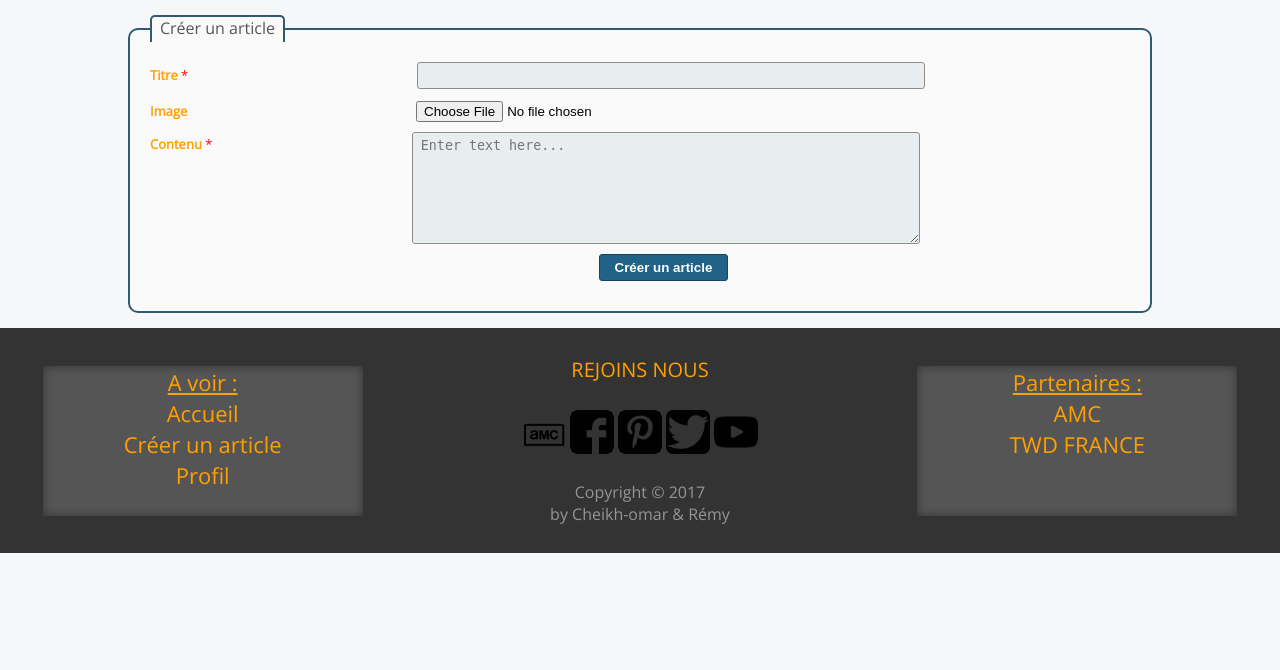
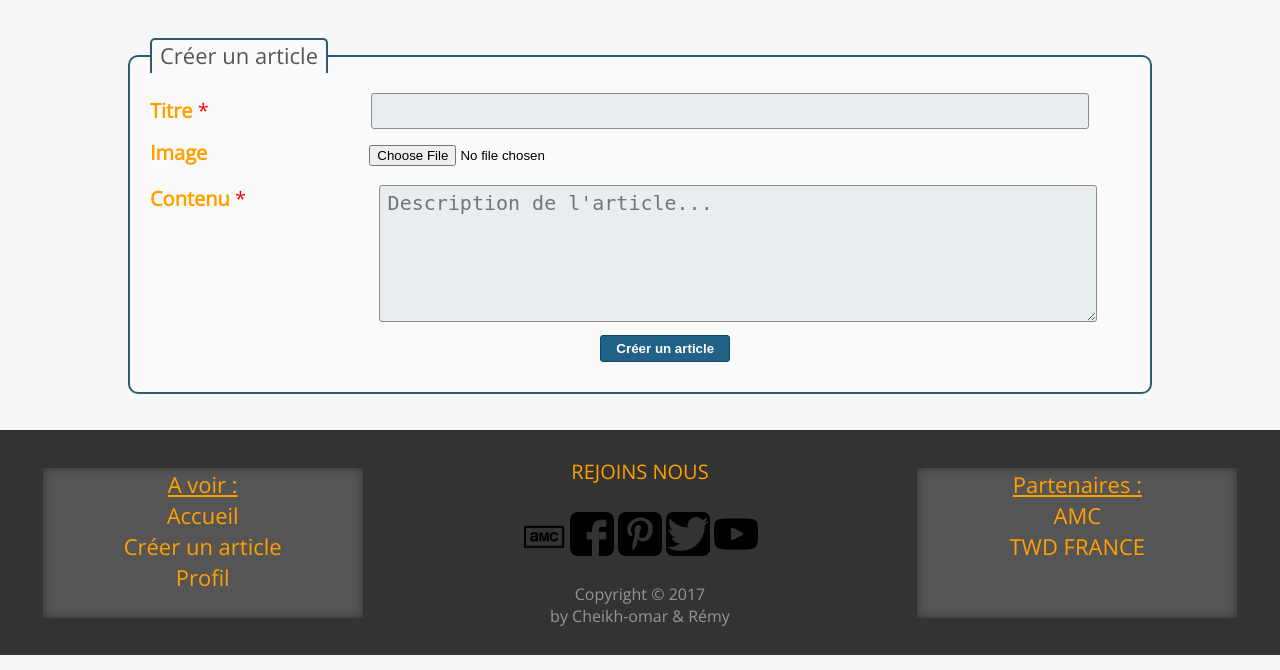
Before and after one commit to remy-peyre/my_blog, a PHP site: template views/add_article.html.twig in a window 1280 px wide. Shown: the part 75-745 px from the top of the page. Run offline with PHP 8.4, Linux system fonts and the light colour scheme; the template is opened without the code that fills it, so the values that code supplies are empty; some libraries are stand-ins or nearby versions.

Commit message:
add_article view desktop

```diff
--- a/views/add_article.html.twig
+++ b/views/add_article.html.twig
@@ -1,13 +1,14 @@
 {% extends 'layout.html.twig' %}
 
 {% block content %}
-    <div id="error-block-add-article"></div>
+
     <section class="add_article">
+        <div id="error-block-add-article"></div>
         <div class="add_article_form">
             <form action="?action=add_article" id="add-article-form" name="add-article-form" enctype="multipart/form-data" method="POST">
                 <fieldset><legend>Créer un article</legend>
                     <label>
-                        <span>Titre
+                        <span >Titre
                             <span class="required">*</span>
                         </span>
                         <input type="text" name="title">
@@ -21,7 +22,7 @@
                         <span>Contenu
                             <span class="required">*</span>
                         </span>
-                        <textarea name="content" placeholder="Enter text here..."></textarea></textarea>
+                        <textarea name="content" placeholder="Description de l'article..."></textarea></textarea>
                     </label>
                     <label>
                         <span>&nbsp;</span>
--- a/web/style/style.css
+++ b/web/style/style.css
@@ -370,6 +370,12 @@ input::placeholder {
 .add_article{
 	width: 100%;
 }
+#error-block-add-article{
+	font-family: bold;
+	color: #f99a18;
+	text-align: center;
+	margin-top: 10px;
+}
 .add_article_form{
 	width: 80%;
 	font-family: 'Open Sans', sans-serif;
@@ -394,7 +400,6 @@ input::placeholder {
 	border: 2px solid #305a72;
 	padding: 20px;
 	background: #fafafa;
-
 }
 .add_article_form fieldset legend{
 	color: #555555;
@@ -800,17 +805,10 @@ input::placeholder {
 		height: 22px;
 		width: 20px;
 	}
-	.img_previously{
+	.img_previously {
 		width: 100%;
 		height: 100px;
 	}
-	/*.list_aside_actu{
-		display: flex;
-		flex-direction: column;
-		flex-wrap: wrap;
-		justify-content: flex-start;
-		width: 100%;
-	}*/
 	iframe{
 		width: 99%;
 		height: 120px;
@@ -825,6 +823,12 @@ input::placeholder {
 	/*-----------------------*/
 	/*----- ADD-ARTICLE -----*/
 	/*-----------------------*/
+	#error-block-add-article{
+		font-size: 18px;
+	}
+	.add_article{
+		height: 380px;
+	}
 	.add_article_form input[type=text]{
 		margin-left: 23%;
 	}
@@ -832,7 +836,10 @@ input::placeholder {
 		margin-left: 23%;
 	}
 	.add_article_form textarea{
-		margin-left: 20%;
+		margin-left: 19%;
+	}
+	.add_article_form label > span {
+		font-size: 18px;
 	}
 
 	/*------------------*/
@@ -1080,6 +1087,47 @@ input::placeholder {
 		padding-left: 6px;
 	}
 
+	/*--------------------*/
+	/*------ ADD-ART -----*/
+	/*--------------------*/
+	.add_article {
+		height: 430px;
+		display: flex;
+		flex-direction: column;
+		flex-wrap: wrap;
+		justify-content: flex-start;
+		align-items: center;
+	}
+	#error-block-add-article{
+		font-size: 22px;
+		margin-top: 23px;
+	}
+	.add_article_form {
+		margin-left: 0;
+	}
+	.add_article_form input[type=text]{
+		margin-left: 16%;
+		height: 24px;
+		width: 700px;
+		font-size: 20px;
+	}
+	.add_article_form input[type=file]{
+		margin-left: 16%;
+		height: 30px;
+	}
+	.add_article_form textarea {
+		width: 700px;
+		height: 125px;
+		margin-left: 13%;
+		font-size: 20px;
+	}
+	.add_article_form label > span {
+		font-size: 20px;
+	}
+	.add_article_form fieldset legend {
+		font-size: 22px;
+	}
+
 
 
 }
```
